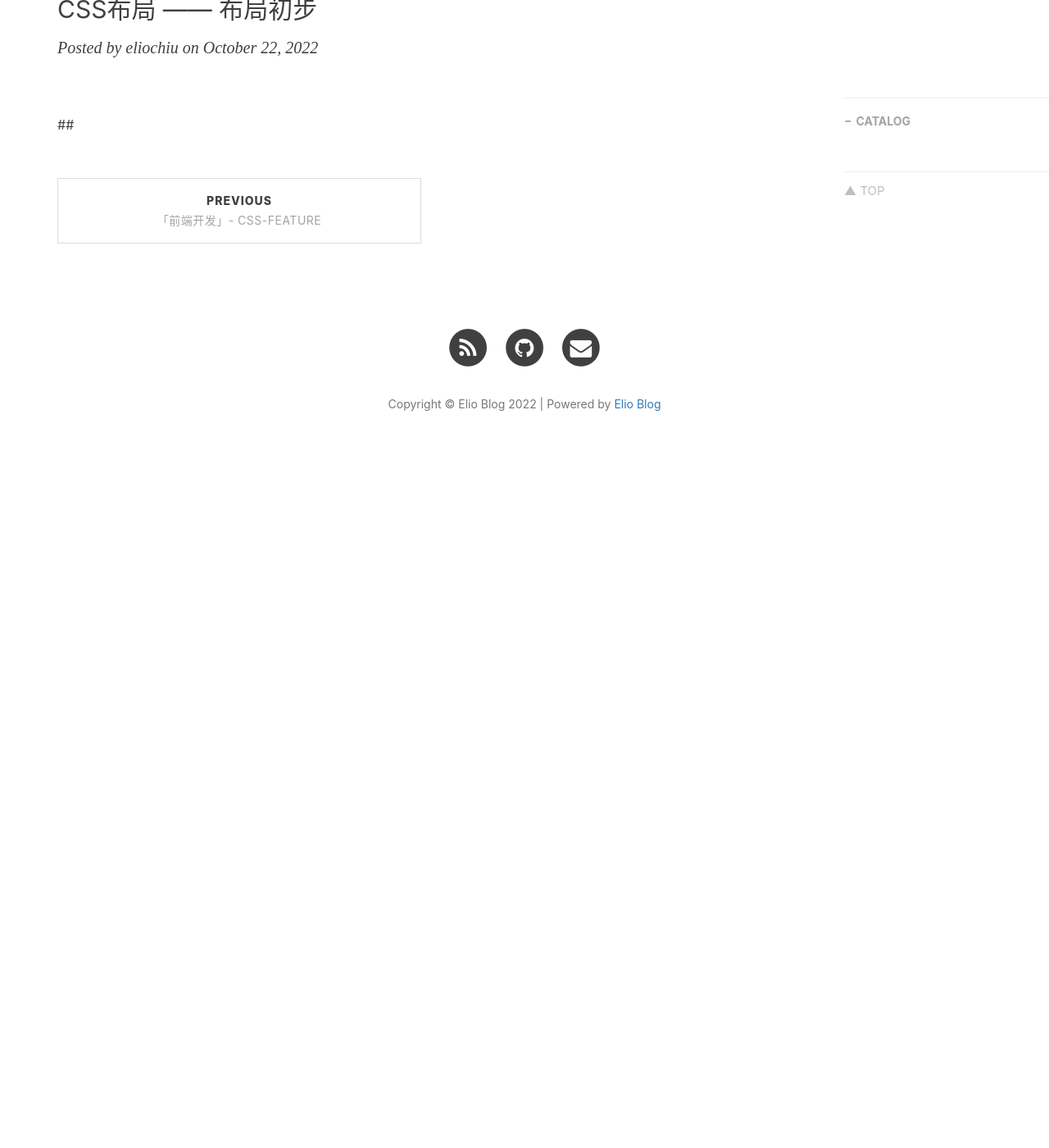
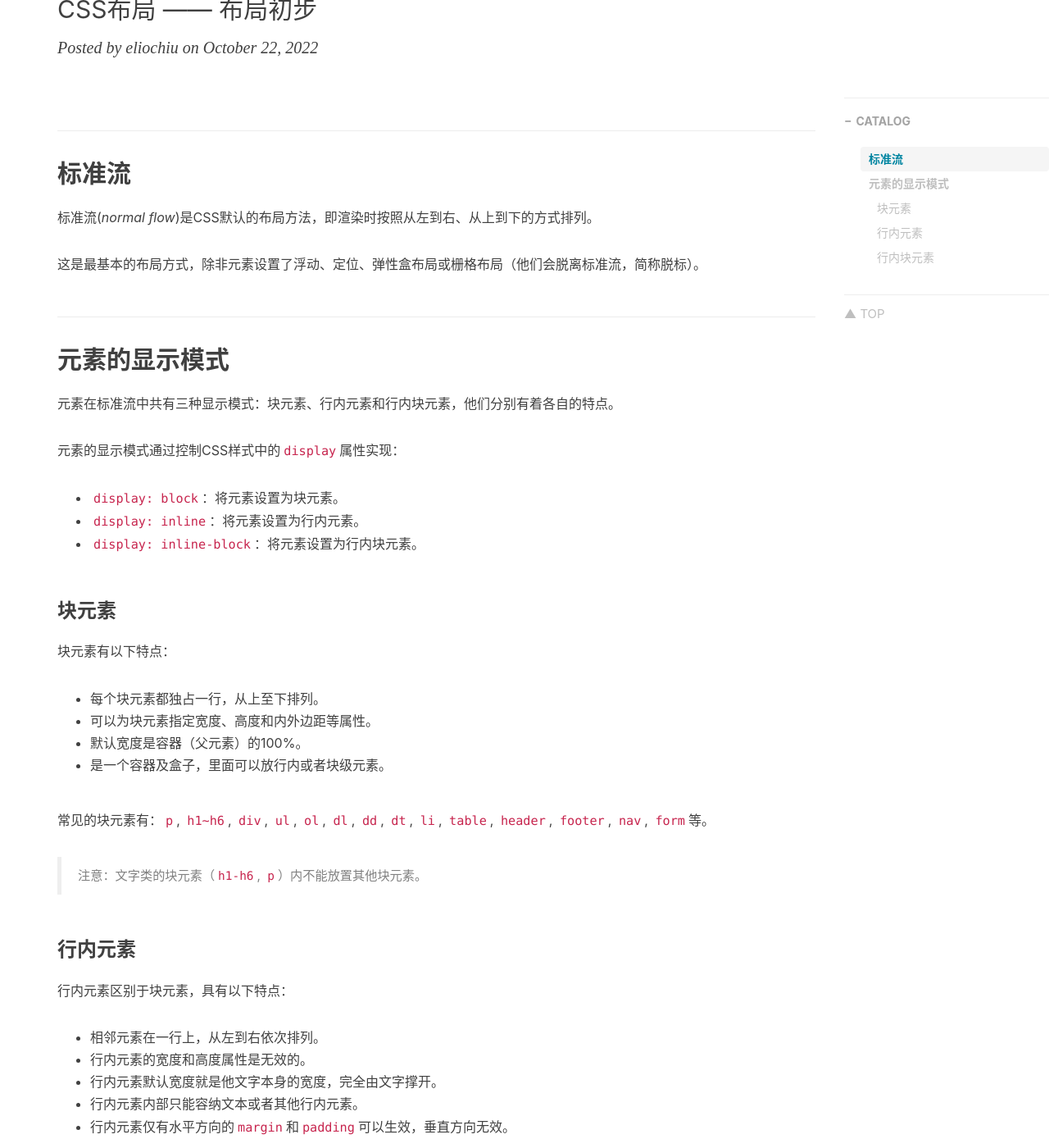
Before and after one commit to eliochiu/eliochiu.github.io, a Jekyll site: the page built from _posts/frontend/css/2022-10-22-frontend-css-layout-01.md, in a window 1280 px wide and 1400 px high, scrolled down 270 px. Shown: the whole window at 82% size. Built offline with Jekyll 4.4.1, drawn with Linux system fonts in a browser that asks for light colours; nearby versions of some CDN libraries; comment, search, counter and statistics services are not loaded; before the commit the page ends 900 px from its top, so only the background shows below that; some of the changed text lies outside the part shown.

Commit message:
add css-layout

```diff
--- a/_posts/frontend/css/2022-10-22-frontend-css-layout-01.md
+++ b/_posts/frontend/css/2022-10-22-frontend-css-layout-01.md
@@ -12,5 +12,46 @@ header-image: ""
 header-style: text
 katex: true
 ---
+## 标准流
+标准流(*normal flow*)是CSS默认的布局方法，即渲染时按照从左到右、从上到下的方式排列。
 
-##
+这是最基本的布局方式，除非元素设置了浮动、定位、弹性盒布局或栅格布局（他们会脱离标准流，简称脱标）。
+
+## 元素的显示模式
+
+元素在标准流中共有三种显示模式：块元素、行内元素和行内块元素，他们分别有着各自的特点。
+
+元素的显示模式通过控制CSS样式中的`display`属性实现：
+- `display: block`：将元素设置为块元素。
+- `display: inline`：将元素设置为行内元素。
+- `display: inline-block`：将元素设置为行内块元素。
+
+### 块元素
+块元素有以下特点：
+- 每个块元素都独占一行，从上至下排列。
+- 可以为块元素指定宽度、高度和内外边距等属性。
+- 默认宽度是容器（父元素）的100%。
+- 是一个容器及盒子，里面可以放行内或者块级元素。
+
+常见的块元素有：`p`, `h1~h6`, `div`, `ul`, `ol`, `dl`, `dd`, `dt`, `li`, `table`, `header`, `footer`, `nav`, `form`等。
+
+> 注意：文字类的块元素（`h1-h6`, `p`）内不能放置其他块元素。
+
+### 行内元素
+行内元素区别于块元素，具有以下特点：
+- 相邻元素在一行上，从左到右依次排列。
+- 行内元素的宽度和高度属性是无效的。
+- 行内元素默认宽度就是他文字本身的宽度，完全由文字撑开。
+- 行内元素内部只能容纳文本或者其他行内元素。
+- 行内元素仅有水平方向的`margin`和`padding`可以生效，垂直方向无效。
+
+常见的块元素有：`span`, `a`, `em`, `strong`, `ins`, `del`, `b`, `i`, `u`等。
+
+> 注意：超链接内部不能放置超链接，超链接内部可以放置块元素，但最好将超链接转成块元素。
+
+### 行内块元素
+行内块元素是行内元素和块元素的结合，同时保留了两种元素的部分特点。
+- 元素的排列上，保留了行内元素的特点，相邻元素在一行上，从左到右依次排列。
+- 宽度高度等属性上，保留了块元素的特点，可以为其指定宽度、高度和内外边距等属性。
+
+常见的行内块元素有`img`, `input`, `button`, `textarea`, `select`
```
Also changed, not shown: _posts/frontend/css/2022-10-22-frontend-css-layout-02.md (added, +128 -0 lines), img/in-post/post-frontend-css/border-radius.png (added), img/in-post/post-frontend-css/border-radius2.png (added), img/in-post/post-frontend-css/border-style.png (added), img/in-post/post-frontend-css/box-model.png (added).
